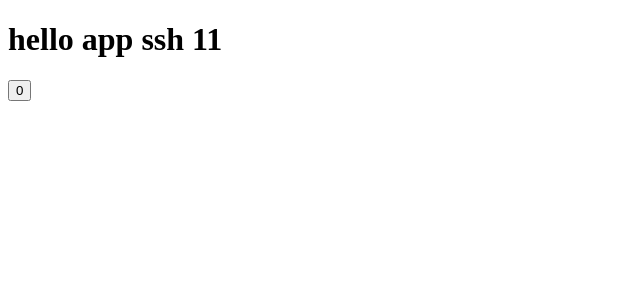
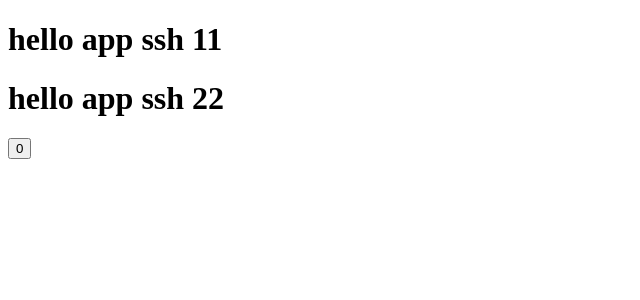
Before and after one commit to Ankera/test-deploy, a React (Vite) app: page / in a window 1280 px wide. Shown: the top 300 px of the page, without its empty margins (0-640 px from the left). Built offline with nearby package versions, Linux system fonts and the light colour scheme.

Commit message:
feat: 部署项目03

```diff
--- a/src/App.jsx
+++ b/src/App.jsx
@@ -7,6 +7,9 @@ function App() {
       <h1>
         hello app ssh 11
       </h1>
+      <h1>
+        hello app ssh 22
+      </h1>
       <div>
         <button onClick={() => {setCount(count+1);}}>{count}</button>
       </div>
```
